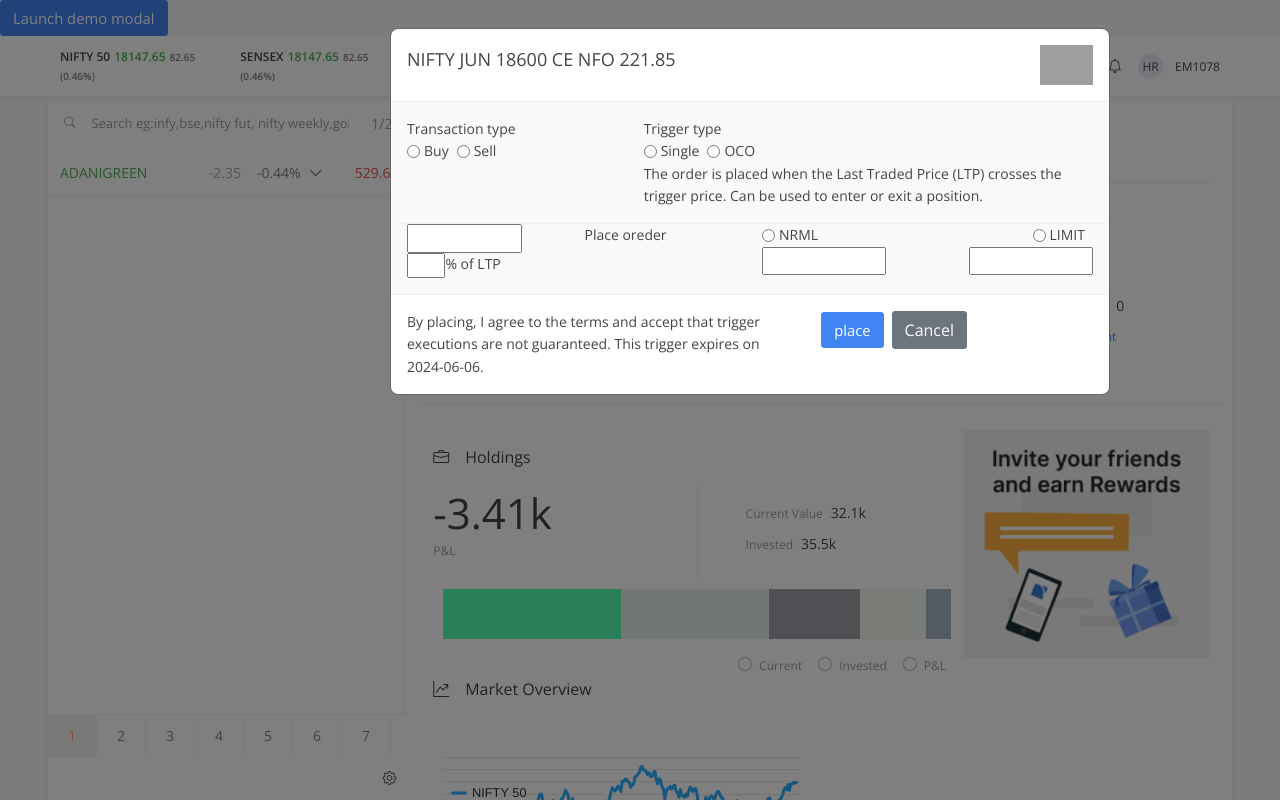
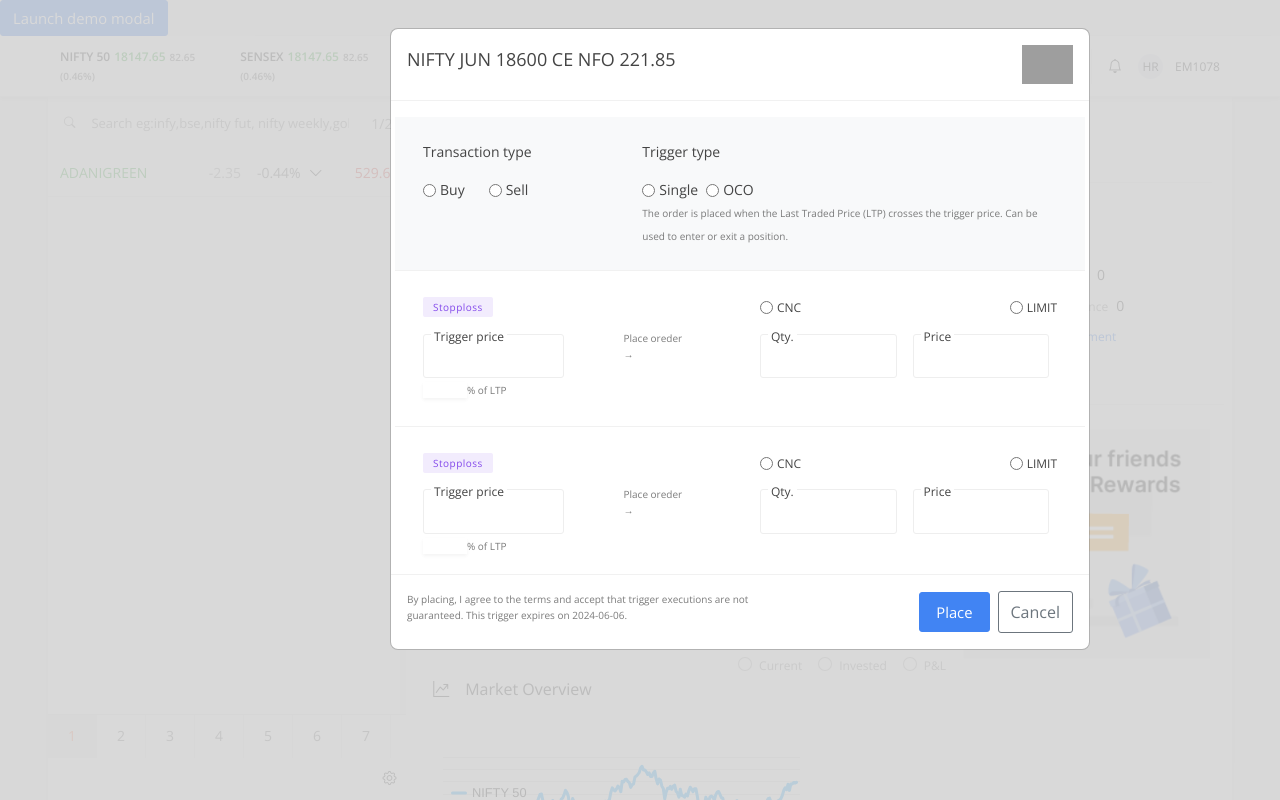
Before and after one commit to hardeeptech6318/zerodha, a React (Create React App) app: page / in a window 1280 px wide. Both pictures are taken after a click on the button "Launch demo modal". Shown: the top 800 px of the page. Built offline with nearby package versions, Linux system fonts and the light colour scheme; grey boxes are pictures that could not be loaded.

Commit message:
working on gtt modal

```diff
--- a/src/component/global_component/Gtt_modal.js
+++ b/src/component/global_component/Gtt_modal.js
@@ -8,7 +8,7 @@ function Gtt_modal(props) {
     </button>
 
 
-    <div class="modal fade" id="exampleModal" tabindex="-1" aria-labelledby="exampleModalLabel" aria-hidden="true">
+    <div class="modal fade" id="exampleModal" tabindex="-1" aria-labelledby="exampleModalLabel" aria-hidden="true" >
       <div class="modal-dialog">
         <div class="modal-content">
           <div class="p-3 border-bottom ">
@@ -22,11 +22,12 @@ function Gtt_modal(props) {
           </div>
 
           </div>
-          <div class="modal-body bg-light">
-           <div className='row border-bottom'>
-            <div className='col-4'>Transaction type
+          <div class="modal-body ">
+           <div className='row border-bottom bg-light px-3 py-4'>
+            <div className='col-4'>
+              <div className='pb-3'>Transaction type</div>
             <div className='d-flex'>
-            <div className="d-flex align-items-center me-2">
+            <div className="d-flex align-items-center me-4">
                 <input
                   className="me-1"
                   type="radio"
@@ -52,8 +53,10 @@ function Gtt_modal(props) {
 
 
             </div>
-            <div className='col-8'>Trigger type
-
+            <div className='col-8'>
+              <div className='pb-3'>
+              Trigger type
+              </div>
             <div className='d-flex'>
             <div className="d-flex align-items-center me-2">
                 <input
@@ -79,7 +82,7 @@ function Gtt_modal(props) {
               </div>
               </div>
               <div>
-                <p>The order is placed when the Last Traded Price (LTP) crosses the trigger price. Can be used to enter or exit a position.</p>
+                <span className='xxlsmall'>The order is placed when the Last Traded Price (LTP) crosses the trigger price. Can be used to enter or exit a position.</span>
               </div>
 
 
@@ -87,29 +90,34 @@ function Gtt_modal(props) {
 
             </div>
            </div>
-           <div className='row'>
-            <div className='col-3'>
-              <div><input type='number' className='w-75'/></div>
-              <div className='d-flex'><input type='number' className='w-25 h-25'/><span>% of LTP</span></div>
+           <div className='row px-3 py-4 align-items-end pb-5' >
+
+            <div className='col-3 '>
+              <div className=' gtt_label'>Stopploss</div>
+              <div className='position-relative mt-3'>
+              <label className="position-absolute label_position2 ">Trigger price</label>
+                <input type='number' className='w-100 input_gtt'/>
+                </div>
+              <div className='d-flex xxlsmall mt-1 position-absolute'><input type='number' className='w-25 h-25 border  border-0 shadow-sm  '/><span>% of LTP</span></div>
             </div>
-            <div className='col-3'>Place oreder</div>
+            <div className='col-3 xxlsmall py-3 px-5'>Place oreder &rarr;</div>
             <div className='col-6'>
               <div className='row '>
-                <div className='d-flex justify-content-between'>
-              <div className="d-flex align-items-center me-2">
+                <div className='d-flex justify-content-between '>
+              <div className="d-flex align-items-center ms-2 modal_order">
                 <input
-                  className="me-1"
+                  className="me-1 "
                   type="radio"
                   value="market"
                   name="market_limit"
                   // onChange={()=>setform({...form,market_limit:'market',sl:''})}
                   // checked={form.market_limit=='market'}
                 />
-                NRML
+                CNC
               </div>
-              <div className="d-flex align-items-center me-2">
+              <div className="d-flex align-items-center  modal_order">
                 <input
-                  className="me-1"
+                  className="me-1 "
                   type="radio"
                   value="market"
                   name="market_limit"
@@ -121,23 +129,87 @@ function Gtt_modal(props) {
 
               </div>
               </div>
-              <div className='row'>
+              <div className='row mt-3 '>
                 <div className='d-flex'>
-                <div ><input type='number' className='w-75'/></div>
-                <div className='text-end' ><input type='number' className='w-75'/></div>
+                <div className='position-relative px-2' >
+                <label className="position-absolute label_position2 ms-2 ">Qty.</label>
+                <input type='number' className='w-100 input_gtt'/>
+                  </div>
+                <div className='text-end position-relative px-2' >
+                <label className="position-absolute label_position2 ms-2 ">Price</label>
+                <input type='number' className='w-100 input_gtt'/>
+                  </div>
                 </div>
               </div>
             </div>
            </div>
+
+           <div className='row px-3 py-4 align-items-end border-top pb-4'>
+
+            <div className='col-3 '>
+              <div className=' gtt_label'>Stopploss</div>
+              <div className='position-relative mt-3'>
+              <label className="position-absolute label_position2 ">Trigger price</label>
+                <input type='number' className='w-100 input_gtt'/>
+                </div>
+              <div className='d-flex xxlsmall mt-1 position-absolute'><input type='number' className='w-25 h-25 border  border-0 shadow-sm  '/><span>% of LTP</span></div>
+            </div>
+            <div className='col-3 xxlsmall py-3 px-5'>Place oreder &rarr;</div>
+            <div className='col-6'>
+              <div className='row '>
+                <div className='d-flex justify-content-between '>
+              <div className="d-flex align-items-center ms-2 modal_order">
+                <input
+                  className="me-1 "
+                  type="radio"
+                  value="market"
+                  name="market_limit"
+                  // onChange={()=>setform({...form,market_limit:'market',sl:''})}
+                  // checked={form.market_limit=='market'}
+                />
+                CNC
+              </div>
+              <div className="d-flex align-items-center  modal_order">
+                <input
+                  className="me-1 "
+                  type="radio"
+                  value="market"
+                  name="market_limit"
+                  // onChange={()=>setform({...form,market_limit:'market',sl:''})}
+                  // checked={form.market_limit=='market'}
+                />
+                LIMIT
+              </div>
+
+              </div>
+              </div>
+              <div className='row mt-3 '>
+                <div className='d-flex'>
+                <div className='position-relative px-2' >
+                <label className="position-absolute label_position2 ms-2 ">Qty.</label>
+                <input type='number' className='w-100 input_gtt'/>
+                  </div>
+                <div className='text-end position-relative px-2' >
+                <label className="position-absolute label_position2 ms-2 ">Price</label>
+                <input type='number' className='w-100 input_gtt'/>
+                  </div>
+                </div>
+              </div>
+            </div>
+           </div>
+
+
           </div>
           <div class="p-3 border-top  ">
             <div className='row'>
-              <div className='col-7'>
+              <div className='col-7 xxlsmall '>
               By placing, I agree to the terms and accept that trigger executions are not guaranteed. This trigger expires on 2024-06-06.
               </div>
-              <div className='col-5'>
-            <button type="button" class="btn btn-primary">place</button>
-            <button type="button" class="btn btn-secondary mx-2" data-bs-dismiss="modal">Cancel</button>
+              <div className='col-5 text-end'>
+            <button type="button" class="btn btn-primary px-3 py-2 ">Place</button>
+            <button type="button"  class="btn btn-outline-secondary py-2 ms-2 ">
+              Cancel
+            </button>
               </div>
             </div>
 
--- a/src/index.css
+++ b/src/index.css
@@ -557,6 +557,19 @@ color: #9b9b9b  ;
   border-radius: 2px;
   font-size: 0.6125rem;
 }
+
+.gtt_label{
+  padding: 2px 10px;
+  text-align: center;
+  border-radius: 2px;
+  display: inline-block;
+  letter-spacing: .5px;
+  color: #844aeb;
+  background-color: rgba(132,74,235,.1);
+  -webkit-box-sizing: border-box;
+  box-sizing: border-box;
+  font-size: 0.625rem;
+}
 .text-red{
   color: #ff5722;
 }
@@ -639,7 +652,36 @@ color: #9b9b9b  ;
   background-color: white;
   padding: 0px 3px;
   z-index: 1;
+  font-size: 0.75rem;
 
+}
+
+.label_position2{
+  top:-7px;
+  left:8px;
+  background-color: white;
+  padding: 0px 3px;
+  z-index: 1;
+  font-size: 0.75rem;
+
+}
+
+
+.input_gtt{
+  border: 1px solid #eee;
+  border-radius: 3px;
+  padding: 10px 15px;
+  color: #444;
+  width: 100%;
+  /* -webkit-box-sizing: border-box; */
+  box-sizing: border-box;
+}
+
+
+.xxlsmall{
+  font-size: 0.625rem;
+  opacity: 0.7;
+  /* line-height: 0.20 ; */
 }
 
 .diablebg{
@@ -686,5 +728,16 @@ color:#ff5722;
 }
 
 .modal-content{
-  width: 720px;
+  width: 700px;
 }
+
+.bg-light{
+  background-color: #f9f9f9;
+}
+
+.modal{
+  /* background-color:red; */
+  background-color: rgba(255,255,255,.7)!important;
+
+
+}
```
